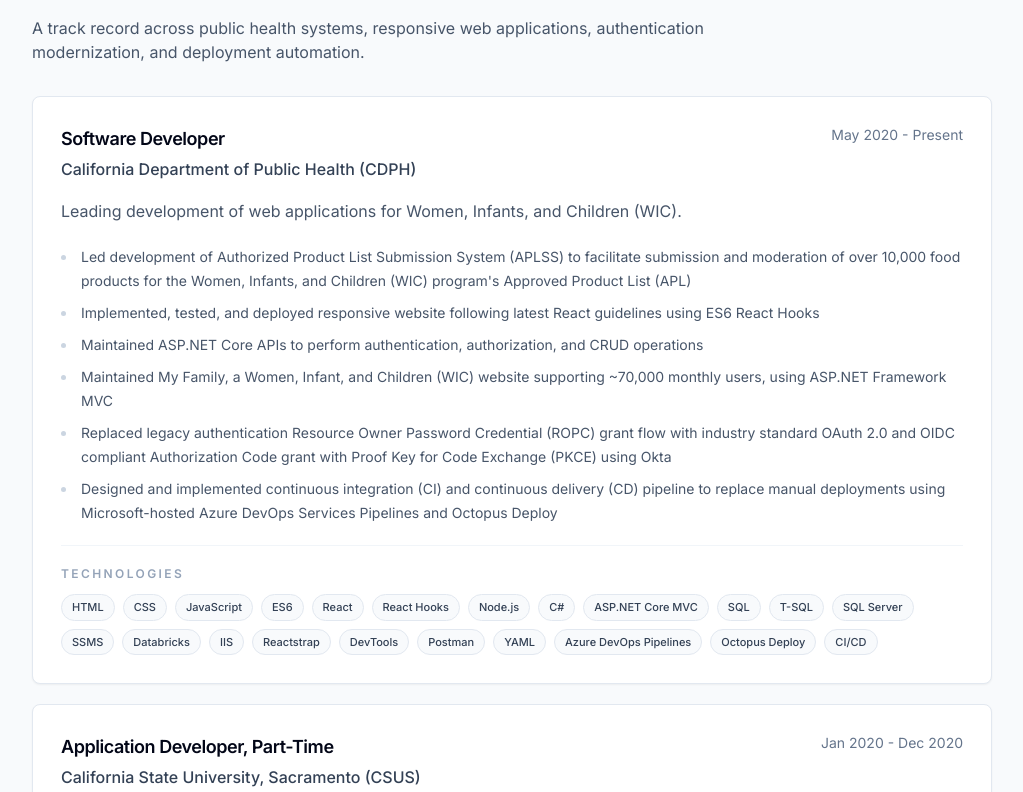
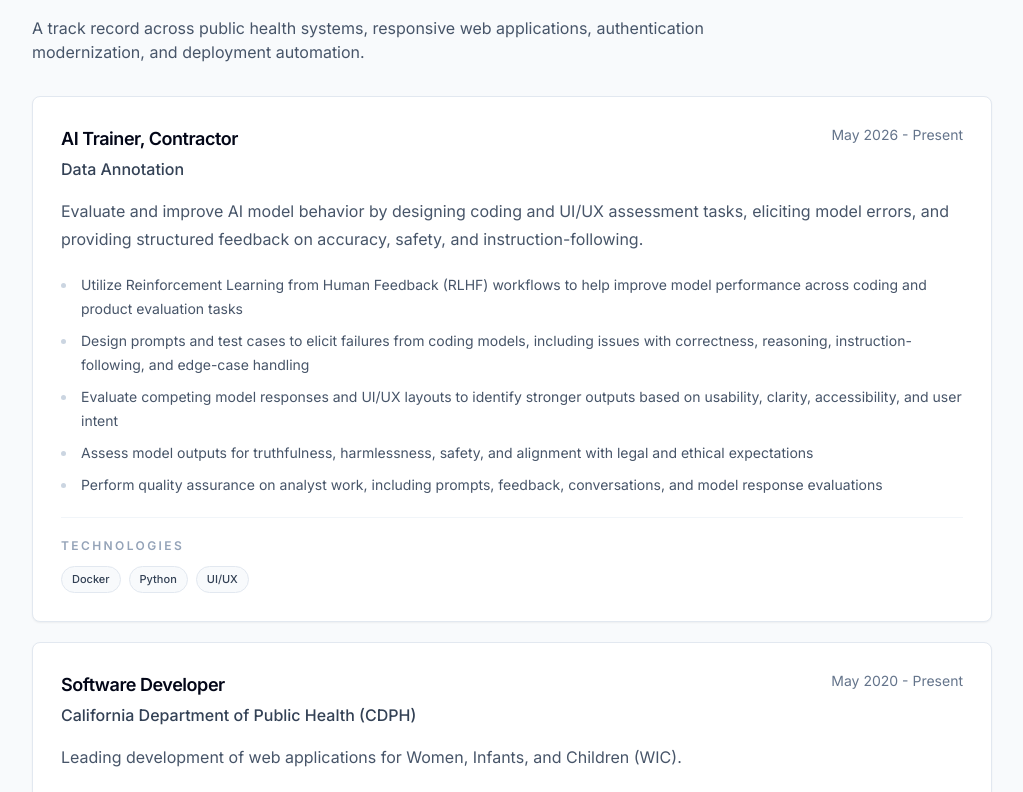
Before and after one commit to kevinkli916/kevinli.dev, a Next.js app: page / in a window 1280 px wide. Shown: the part 688-1480 px from the top of the page, without its empty margins (128-1151 px from the left). Built offline with nearby package versions, Linux system fonts and the light colour scheme.

Commit message:
added Data Annotation under experience

```diff
--- a/app/page.tsx
+++ b/app/page.tsx
@@ -98,6 +98,21 @@ const personalData: PersonalData = {
     },
   ],
   experience: [
+    {
+      company: "Data Annotation",
+      position: "AI Trainer, Contractor",
+      period: "May 2026 - Present",
+      description:
+        "Evaluate and improve AI model behavior by designing coding and UI/UX assessment tasks, eliciting model errors, and providing structured feedback on accuracy, safety, and instruction-following.",
+      bulletPoints: [
+        "Utilize Reinforcement Learning from Human Feedback (RLHF) workflows to help improve model performance across coding and product evaluation tasks",
+        "Design prompts and test cases to elicit failures from coding models, including issues with correctness, reasoning, instruction-following, and edge-case handling",
+        "Evaluate competing model responses and UI/UX layouts to identify stronger outputs based on usability, clarity, accessibility, and user intent",
+        "Assess model outputs for truthfulness, harmlessness, safety, and alignment with legal and ethical expectations",
+        "Perform quality assurance on analyst work, including prompts, feedback, conversations, and model response evaluations",
+      ],
+      tags: ["Docker", "Python", "UI/UX"],
+    },
     {
       company: "California Department of Public Health (CDPH)",
       position: "Software Developer",
```
